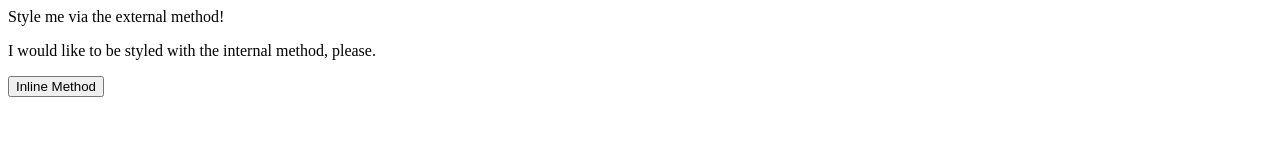
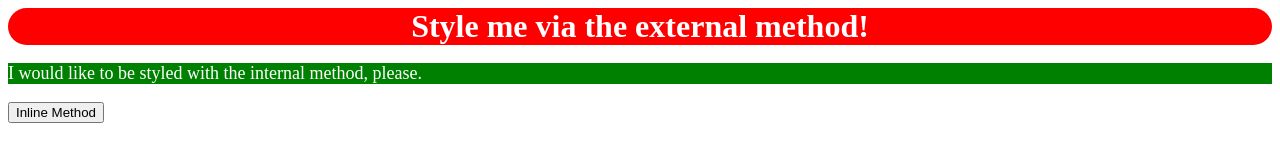
Before and after one commit to brandonjutte/css-foundations, a plain HTML site: page index.html in a window 1280 px wide. Drawn offline with Linux system fonts and the light colour scheme.

Commit message:
Add the internal css call out

```diff
--- a/index.html
+++ b/index.html
@@ -6,7 +6,14 @@
     <meta http-equiv="X-UA-Compatible" content="IE=edge">
     <meta name="viewport" content="width=device-width, initial-scale=1.0">
     <title>Methods for Adding CSS</title>
-    <link rel="stylesheet" href="style.">
+    <link rel="stylesheet" href="style.css">
+    <style>
+        p{
+            background-color: green;
+            color: white;
+            font-size: 18px;
+        }
+    </style>
   </head>
   <body>
     <div>Style me via the external method!</div>
--- a/style.css
+++ b/style.css
@@ -0,0 +1,9 @@
+/* styles.css */
+div {
+    background-color: red;
+    text-align: center;
+    color: white;
+    font-size: 32px;
+    font-weight: bold;
+    border-radius: 50px;
+}
```
